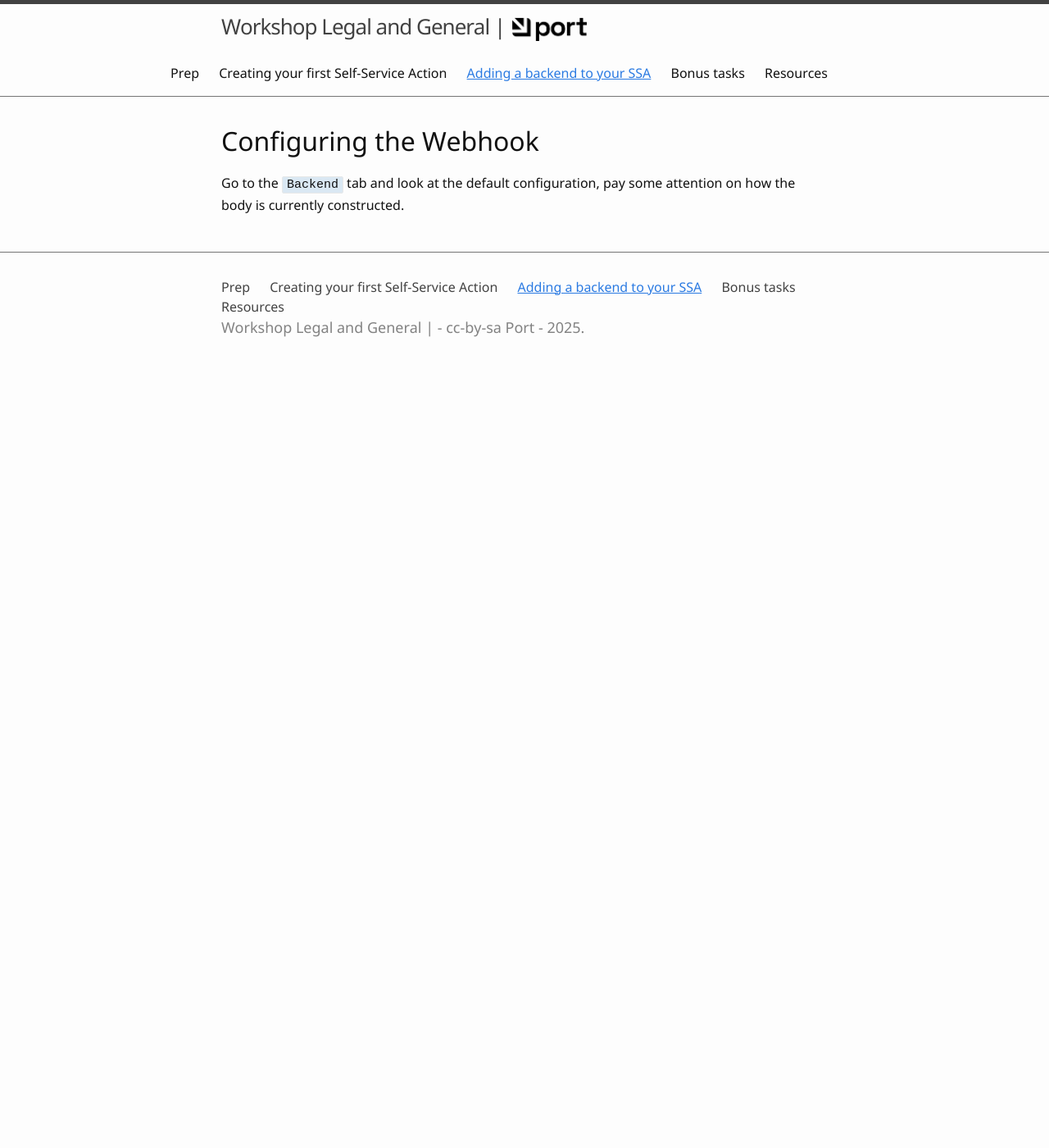
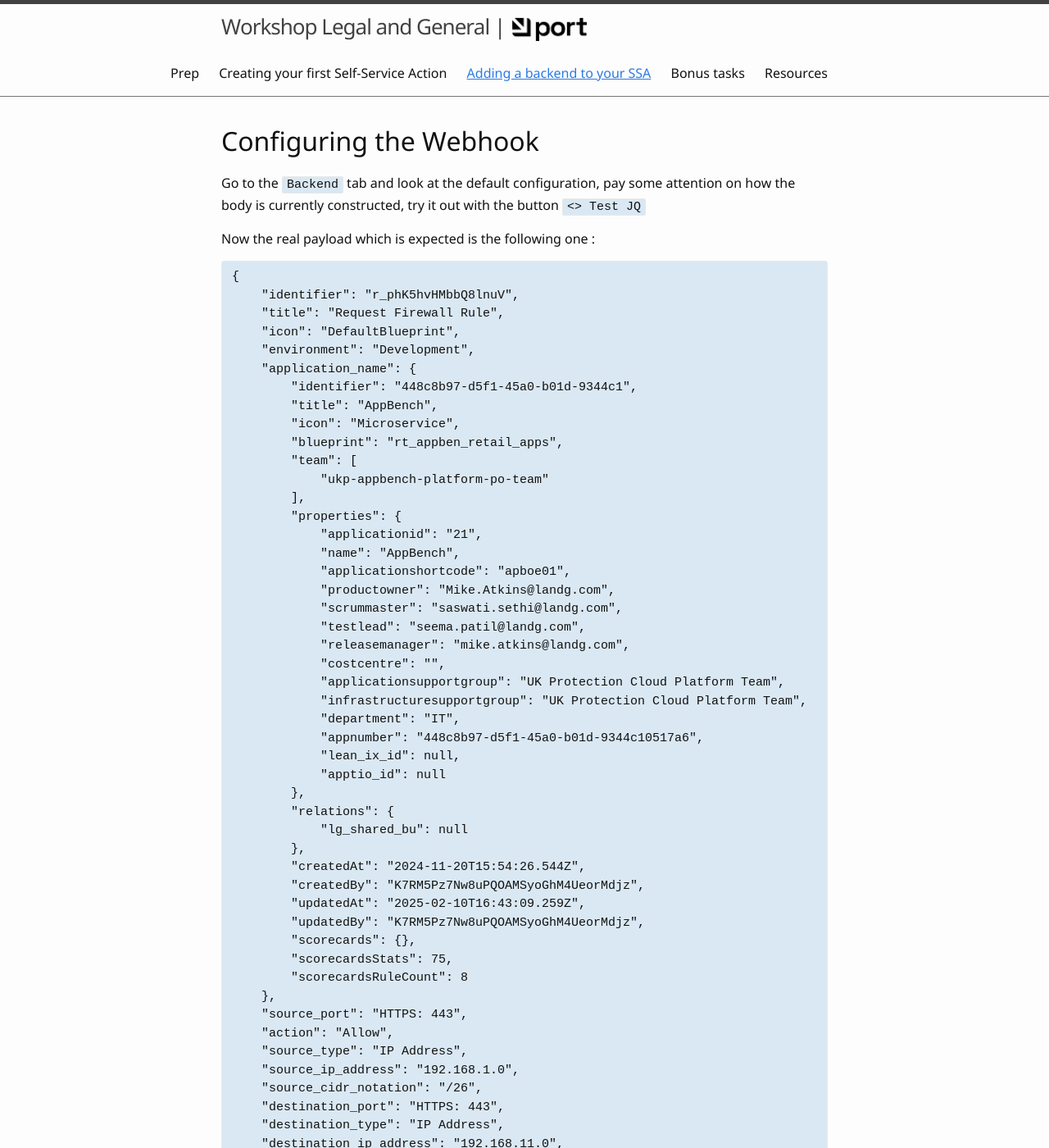
Before and after one commit to port-experimental/landg-workshop, a Jekyll site: the page built from 2-ssa-backend.md, in a window 1280 px wide and 1400 px high. Shown: the whole window at 82% size. Built offline with Jekyll 4.4.1, drawn with Linux system fonts in a browser that asks for light colours; some of the changed text lies outside the part shown.

Commit message:
tweaking

````diff
--- a/2-ssa-backend.md
+++ b/2-ssa-backend.md
@@ -5,4 +5,71 @@ nav: true
 
 # Configuring the Webhook
 
-Go to the `Backend` tab  and look at the default configuration, pay some attention on how the body is currently constructed.
+Go to the `Backend` tab  and look at the default configuration, pay some attention on how the body is currently constructed, try it out with the button `<> Test JQ`
+
+Now the real payload which is expected is the following one :
+
+```
+{
+    "identifier": "r_phK5hvHMbbQ8lnuV",
+    "title": "Request Firewall Rule",
+    "icon": "DefaultBlueprint",
+    "environment": "Development",
+    "application_name": {
+        "identifier": "448c8b97-d5f1-45a0-b01d-9344c1",
+        "title": "AppBench",
+        "icon": "Microservice",
+        "blueprint": "rt_appben_retail_apps",
+        "team": [
+            "ukp-appbench-platform-po-team"
+        ],
+        "properties": {
+            "applicationid": "21",
+            "name": "AppBench",
+            "applicationshortcode": "apboe01",
+            "productowner": "Mike.Atkins@landg.com",
+            "scrummaster": "saswati.sethi@landg.com",
+            "testlead": "seema.patil@landg.com",
+            "releasemanager": "mike.atkins@landg.com",
+            "costcentre": "",
+            "applicationsupportgroup": "UK Protection Cloud Platform Team",
+            "infrastructuresupportgroup": "UK Protection Cloud Platform Team",
+            "department": "IT",
+            "appnumber": "448c8b97-d5f1-45a0-b01d-9344c10517a6",
+            "lean_ix_id": null,
+            "apptio_id": null
+        },
+        "relations": {
+            "lg_shared_bu": null
+        },
+        "createdAt": "2024-11-20T15:54:26.544Z",
+        "createdBy": "K7RM5Pz7Nw8uPQOAMSyoGhM4UeorMdjz",
+        "updatedAt": "2025-02-10T16:43:09.259Z",
+        "updatedBy": "K7RM5Pz7Nw8uPQOAMSyoGhM4UeorMdjz",
+        "scorecards": {},
+        "scorecardsStats": 75,
+        "scorecardsRuleCount": 8
+    },
+    "source_port": "HTTPS: 443",
+    "action": "Allow",
+    "source_type": "IP Address",
+    "source_ip_address": "192.168.1.0",
+    "source_cidr_notation": "/26",
+    "destination_port": "HTTPS: 443",
+    "destination_type": "IP Address",
+    "destination_ip_address": "192.168.11.0",
+    "destination_cidr_notation": "/26",
+    "is_dr_required": false,
+    "firstName": "Mike",
+    "lastName": "Atkins",
+    "email": "adm-ma81830@landg.com",
+    "id": "user_BnDSS62g4sT75M8j",
+    "new_request": true,
+    "relations": {
+        "rt_appben_retail_apps": "448c8b97-d5f1-45a0-b01d-9344c1"
+    }
+}
+```
+
+First thing that you notice is that we have a property called `application_name` and which contains the payload of an `rt_appben_retail_apps` entity. Our current payload have a property `application` with the type `Text`.
+Modify your SSA, so that you are able to select an `rt_appben_retail_apps` entity and the property should have the name `application_name`.
--- a/_includes/head.html
+++ b/_includes/head.html
@@ -6,7 +6,7 @@
   <meta name="description" content="{{ page.excerpt | default: site.description | strip_html | normalize_whitespace | truncate: 160 | escape }}">
   <meta name="keywords" content="{{ site.keywords }}">
   <meta name="author" content="{{ site.author }}">
-  <link rel="shortcut icon" type="image/x-icon" href="{{ '/favicon.ico' | relative_url }}">
+  <link rel="shortcut icon" type="image/x-icon" href="{{ '/images/port-favicon.png' | relative_url }}">
 
   <meta property="og:title" content="{% if page.title %}{{ page.title | escape }} | {% endif %}{{ site.title | escape }}" />
   <meta property="og:description" content="{{ site.description }}" />
--- a/_sass/_base.scss
+++ b/_sass/_base.scss
@@ -141,6 +141,7 @@ pre {
 .wrapper {
   max-width: -webkit-calc(#{$content-width} - (#{$spacing-unit} * 2));
   max-width:         calc(#{$content-width} - (#{$spacing-unit} * 2));
+  //max-width: 60%;
   margin-right: auto;
   margin-left: auto;
   padding-right: $spacing-unit;
--- a/resources/application_blueprint.json
+++ b/resources/application_blueprint.json
@@ -1,7 +1,7 @@
 {
     "identifier": "rt_appben_retail_apps",
     "description": "Captures essential info about retail applications and services, including both external and internal apps supporting business operations.",
-    "title": "Retail Applications",
+    "title": "Retail Application",
     "icon": "Microservice",
     "schema": {
       "properties": {
--- a/resources/firewall_rule_blueprint.json
+++ b/resources/firewall_rule_blueprint.json
@@ -1,7 +1,7 @@
 {
     "identifier": "rt_appben_firewall_rules",
     "description": "Captures and displays essential information about firewall rules controlling network traffic between applications.",
-    "title": "Firewall Rules",
+    "title": "Firewall Rule",
     "icon": "FireHydrant",
     "schema": {
       "properties": {
````
Also changed, not shown: 0-prep.md (+28 -26 lines), 3-bonus-taks.md (+13 -1 lines), images/port-favicon.png (added).
